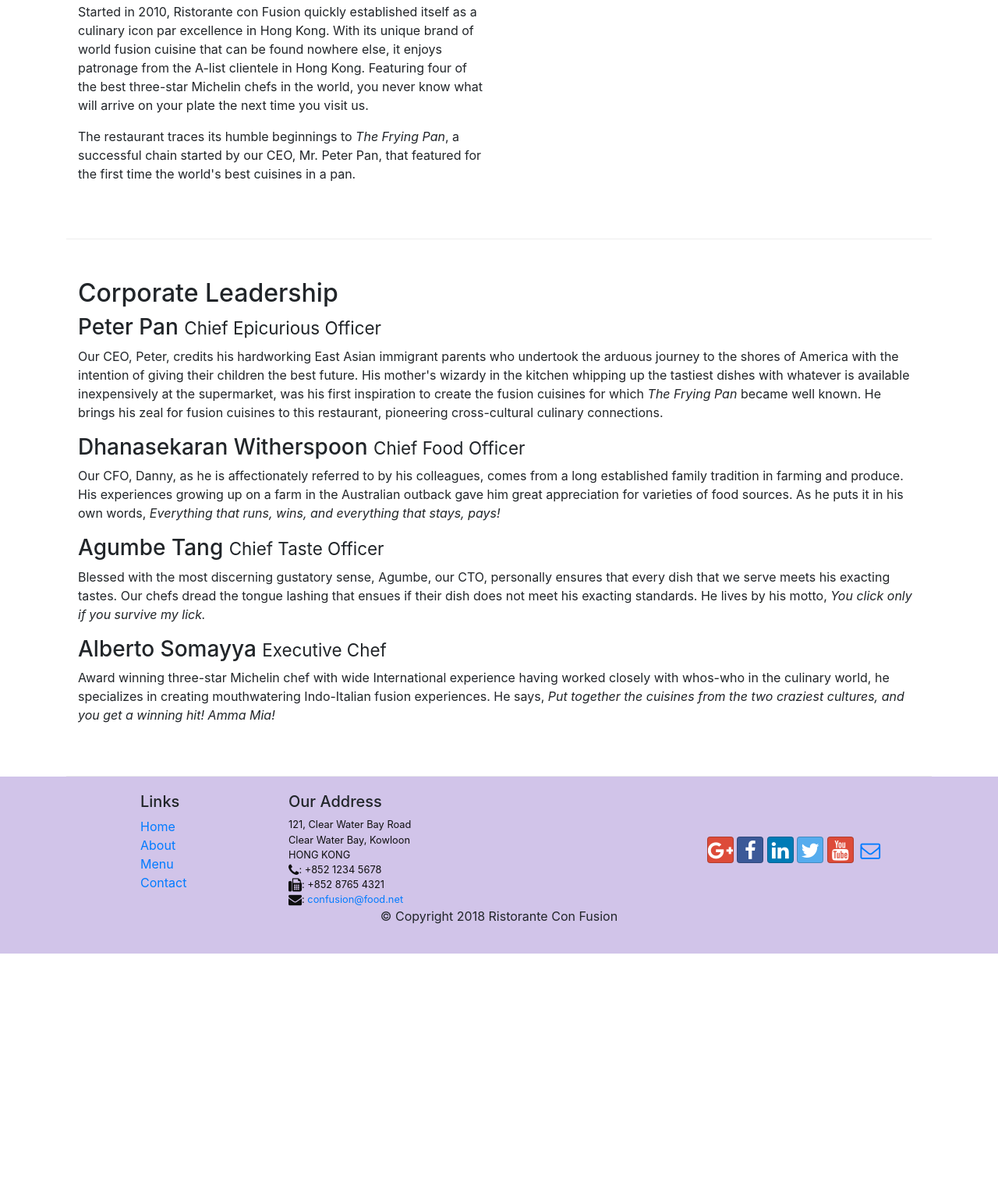
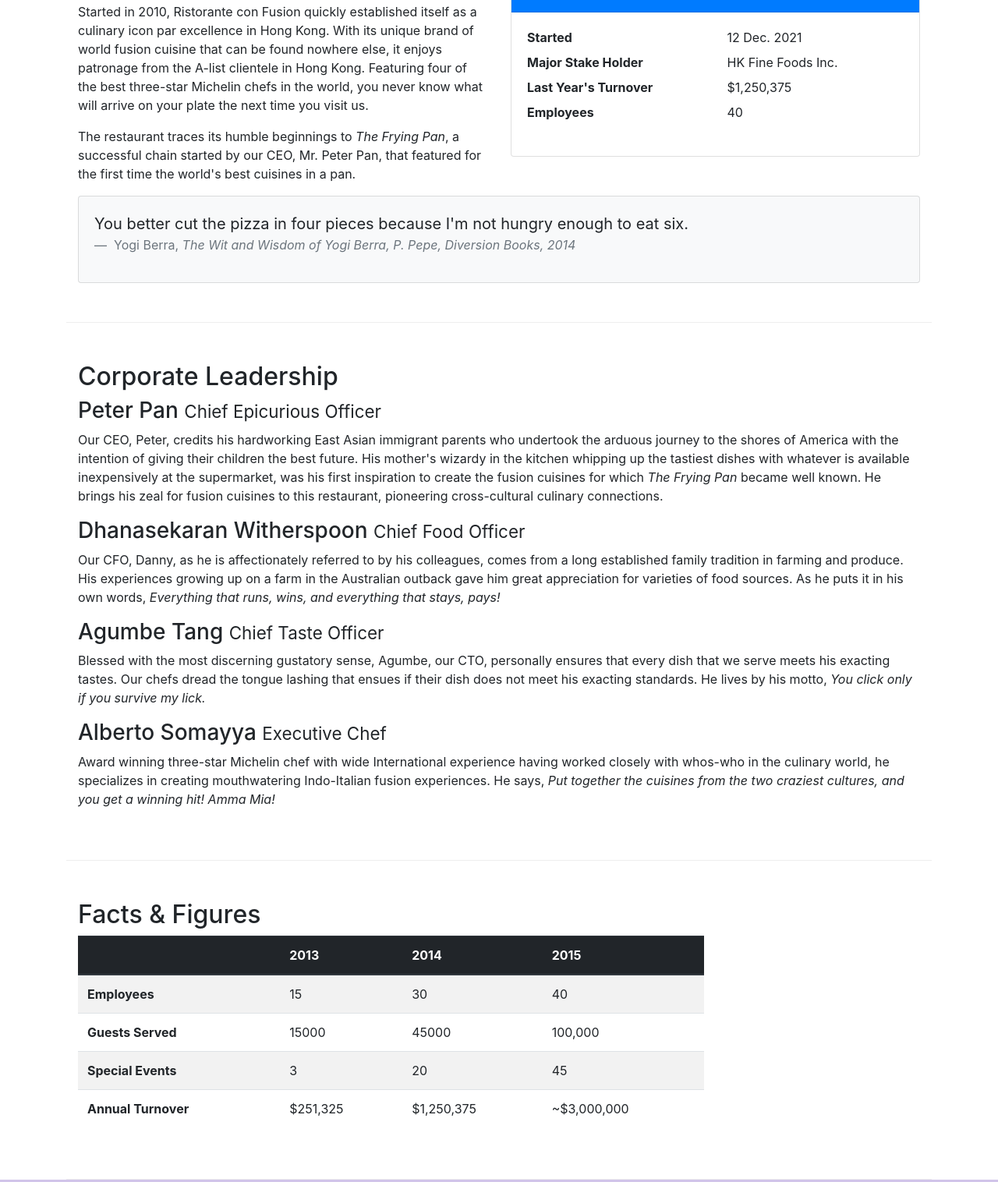
Before and after one commit to archeoss/coursera-bootstrap-4, a website: page conFusion/aboutus.html in a window 1280 px wide. Shown: the part 558-2074 px from the top of the page at 78% size. Before the commit the page ends 1781 px from the top, so only its background shows below. Drawn offline with nearby package versions, Linux system fonts and the light colour scheme.

Commit message:
cards and table

```diff
--- a/conFusion/aboutus.html
+++ b/conFusion/aboutus.html
@@ -64,7 +64,40 @@
                 <p>Started in 2010, Ristorante con Fusion quickly established itself as a culinary icon par excellence in Hong Kong. With its unique brand of world fusion cuisine that can be found nowhere else, it enjoys patronage from the A-list clientele in Hong Kong.  Featuring four of the best three-star Michelin chefs in the world, you never know what will arrive on your plate the next time you visit us.</p>
                 <p>The restaurant traces its humble beginnings to <em>The Frying Pan</em>, a successful chain started by our CEO, Mr. Peter Pan, that featured for the first time the world's best cuisines in a pan.</p>
             </div>
-            <div class="col-12 col-sm">
+            <div class="col-sm">
+                <div class="card">
+                    <h3 class="card-header bg-primary text-white">Facts At a Glance</h3>
+                    <div class="card-body">
+                        <dl class="row">
+                            <dt class="col-6">Started</dt>
+                            <dd class="col-6">12 Dec. 2021</dd>
+                            <dt class="col-6">Major Stake Holder</dt>
+                            <dd class="col-6">HK Fine Foods Inc.</dd>
+                            <dt class="col-6">Last Year's Turnover</dt>
+                            <dd class="col-6">$1,250,375</dd>
+                            <dt class="col-6">Employees</dt>
+                            <dd class="col-6">40</dd>
+                        </dl>
+                    </div>
+                </div>
+            </div>
+
+            <div class="col-12">
+                <div class="card card-body bg-light">
+                    <blockquote class="blockquote">
+                        <p class="mb-0">
+                            You better cut the pizza in four pieces because
+                            I'm not hungry enough to eat six.
+                        </p>
+                        <footer class="blockquote-footer">
+                            Yogi Berra,
+                            <cite title="Source Title">
+                                The Wit and Wisdom of Yogi Berra,
+                                P. Pepe, Diversion Books, 2014
+                            </cite>
+                        </footer>
+                    </blockquote>
+                </div>
             </div>
         </div>
 
@@ -82,7 +115,50 @@
                 <p class="d-none d-sm-block">Award winning three-star Michelin chef with wide International experience having worked closely with whos-who in the culinary world, he specializes in creating mouthwatering Indo-Italian fusion experiences. He says, <em>Put together the cuisines from the two craziest cultures, and you get a winning hit! Amma Mia!</em></p>
             </div>
        </div>
-
+       <div class="row row-content">
+           <div class="col-12 col-sm-9">
+               <h2>Facts &amp; Figures</h2>
+               <div class="table-responsive">
+                <table class="table table-striped">
+                    <thead class="thead-dark">
+                        <tr>
+                            <th>&nbsp;</th>
+                            <th>2013</th>
+                            <th>2014</th>
+                            <th>2015</th>
+                        </tr>
+                    </thead>
+                    <tbody>
+                        <tr>
+                            <th>Employees</th>
+                            <td>15</td>
+                            <td>30</td>
+                            <td>40</td>
+                        </tr>
+                        <tr>
+                            <th>Guests Served</th>
+                            <td>15000</td>
+                            <td>45000</td>
+                            <td>100,000</td>
+                        </tr>
+                        <tr>
+                            <th>Special Events</th>
+                            <td>3</td>
+                            <td>20</td>
+                            <td>45</td>
+                        </tr>
+                        <tr>
+                            <th>Annual Turnover</th>
+                            <td>$251,325</td>
+                            <td>$1,250,375</td>
+                            <td>~$3,000,000</td>
+                        </tr>
+                    </tbody>
+                </table>
+            </div>
+           </div>
+           <div class="col-12 col-sm-3"></div>
+       </div>
     </div>
 
     <footer class="footer">
```
